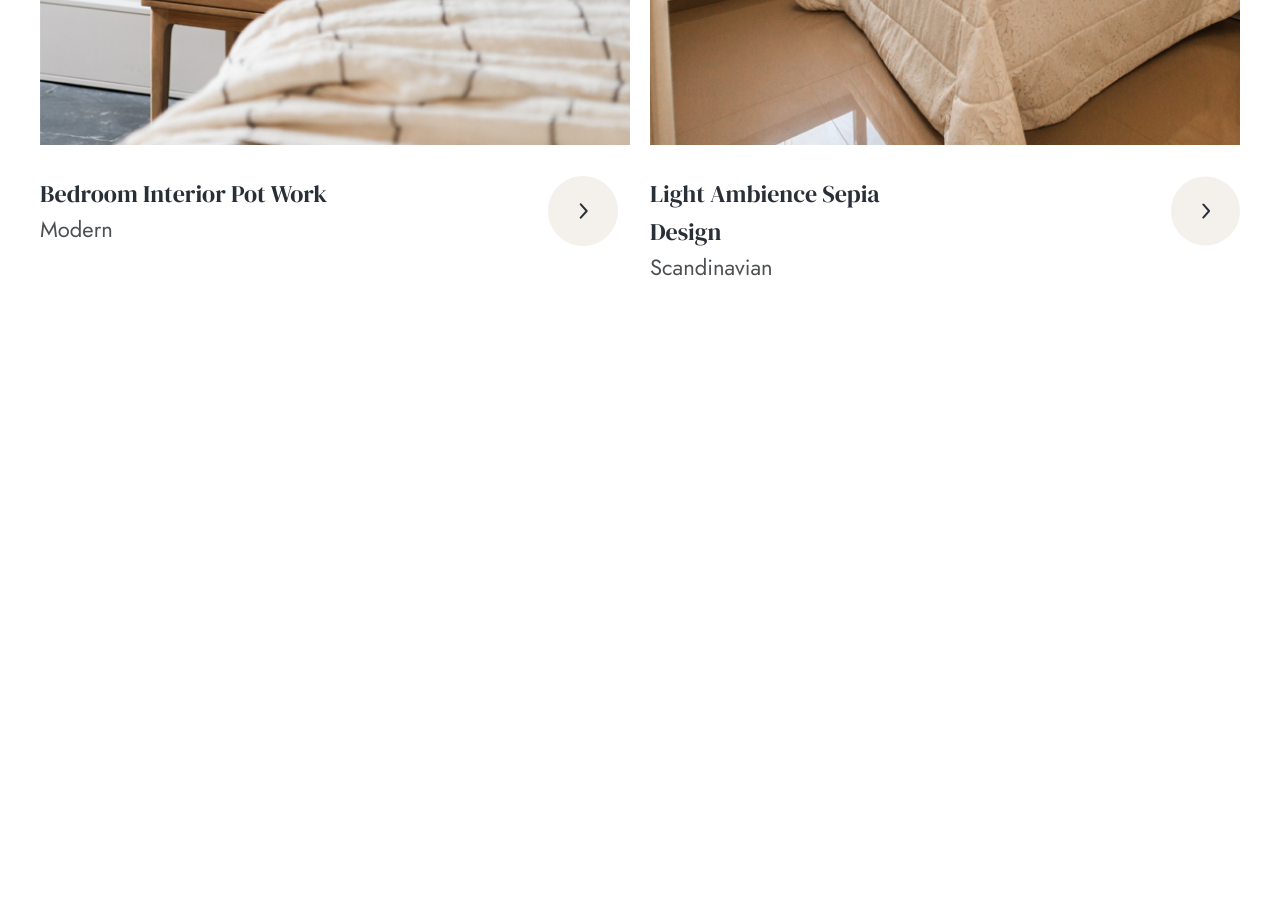
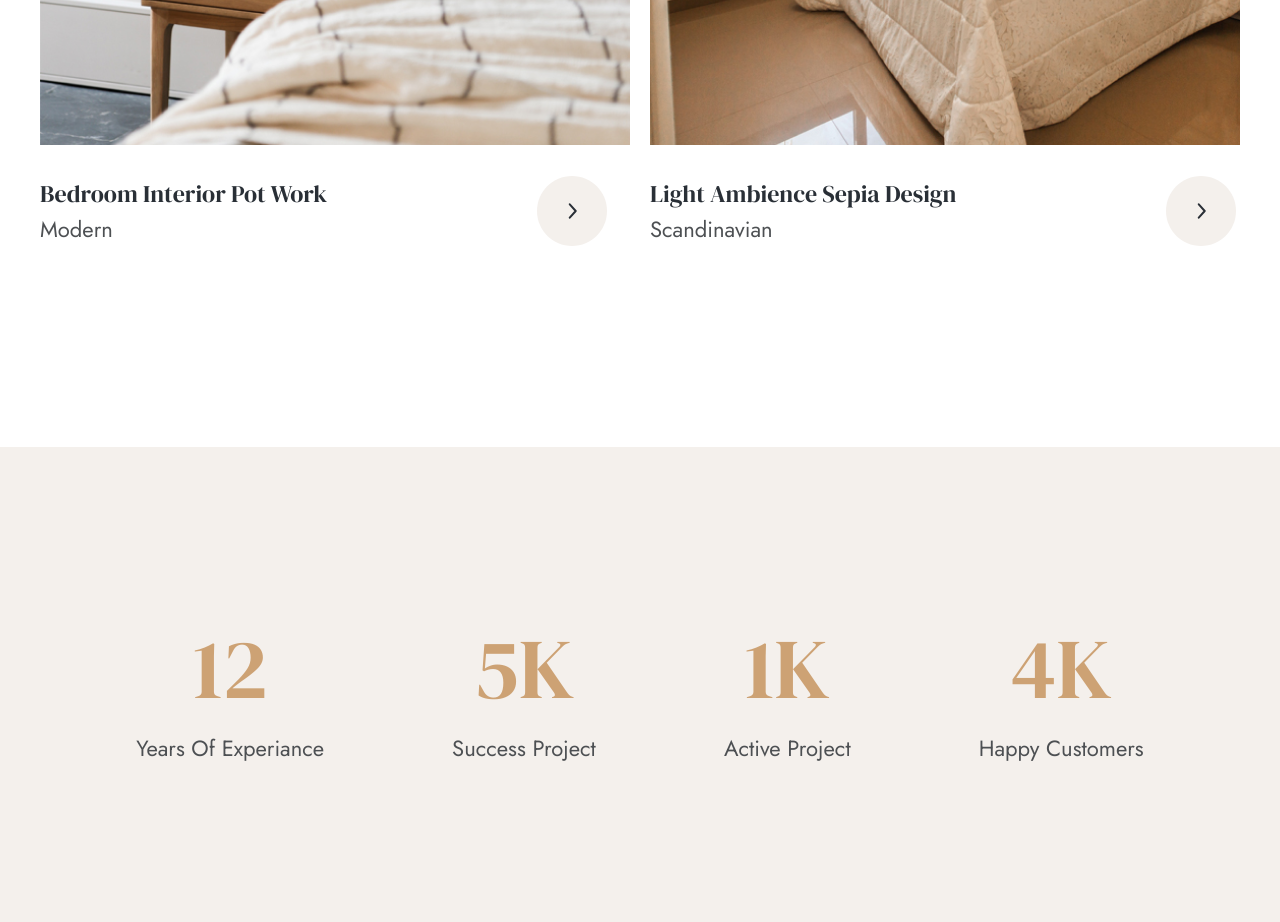
Before and after one commit to talasbaev-ulan/interno-layout, a plain HTML site: page index.html in a window 1280 px wide. Shown: the part 4834-5756 px from the top of the page. Before the commit the page ends 5179 px from the top, so only its background shows below. Drawn offline with Linux system fonts and the light colour scheme.

Commit message:
section grade

```diff
--- a/index.html
+++ b/index.html
@@ -296,6 +296,35 @@
         </div>
     </section>
     <!-- section__projects end -->
+    <!-- section__grade start -->
+    <section class="section__grade">
+        <div class="container grade__container">
+            <div class="grade__wrap">
+                <div class="wrap__text">
+                    <p>12</p>
+                    <p>Years Of Experiance</p>
+                </div>
+                <div class="wrap__text">
+                    <p>5K</p>
+                    <p>Success Project</p>
+                </div>
+                <div class="wrap__text">
+                    <p>1K</p>
+                    <p>Active Project</p>
+                </div>
+                <div class="wrap__text">
+                    <p>4K</p>
+                    <p>Happy Customers</p>
+                </div>
+
+            </div>
+        </div>
+
+    </section>
+    <!-- section__grade end -->
+    <!-- section__blogs start -->
+
+    <!-- section__blogs end -->
 
 </body>
 
--- a/style.css
+++ b/style.css
@@ -402,7 +402,7 @@ header {
     font-size: 24px;
     line-height: 38px;
     color: #292F36;
-    padding: 24px 100px 0px 0px;
+    padding: 24px 89px 0px 0px;
 }
 
 .projects__text p {
@@ -417,4 +417,38 @@ header {
 }
 
 /* section__projects end */
+/* .section__grade start */
+.section__grade {
+    margin-top: 140px;
+}
+
+.grade__wrap {
+    width: 100%;
+    height: 475px;
+    background: #F4F0EC;
+    display: flex;
+    justify-content: center;
+    align-items: center;
+    gap: 128px;
+}
+
+
+.grade__wrap p:nth-child(1) {
+    font-family: 'DM Serif Display';
+    font-weight: 400;
+    font-size: 85px;
+    line-height: 128px;
+    text-align: center;
+    color: #CDA274;
+}
+
+.grade__wrap p:nth-child(2) {
+    font-weight: 400;
+    font-size: 22px;
+    line-height: 33px;
+    text-align: center;
+    color: #4D5053;
+}
+
+/* section__grade end */
 /* section---end */
```
